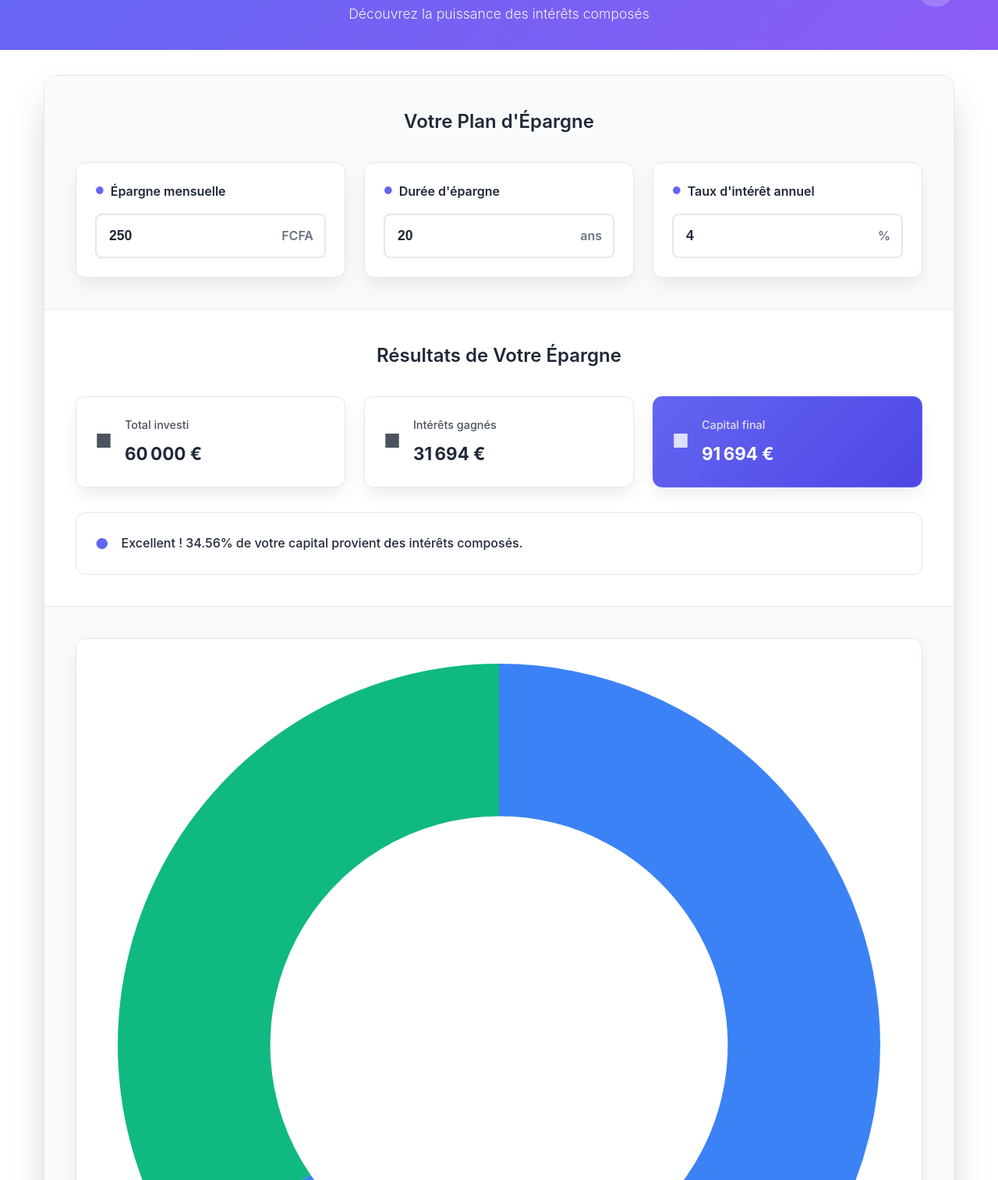
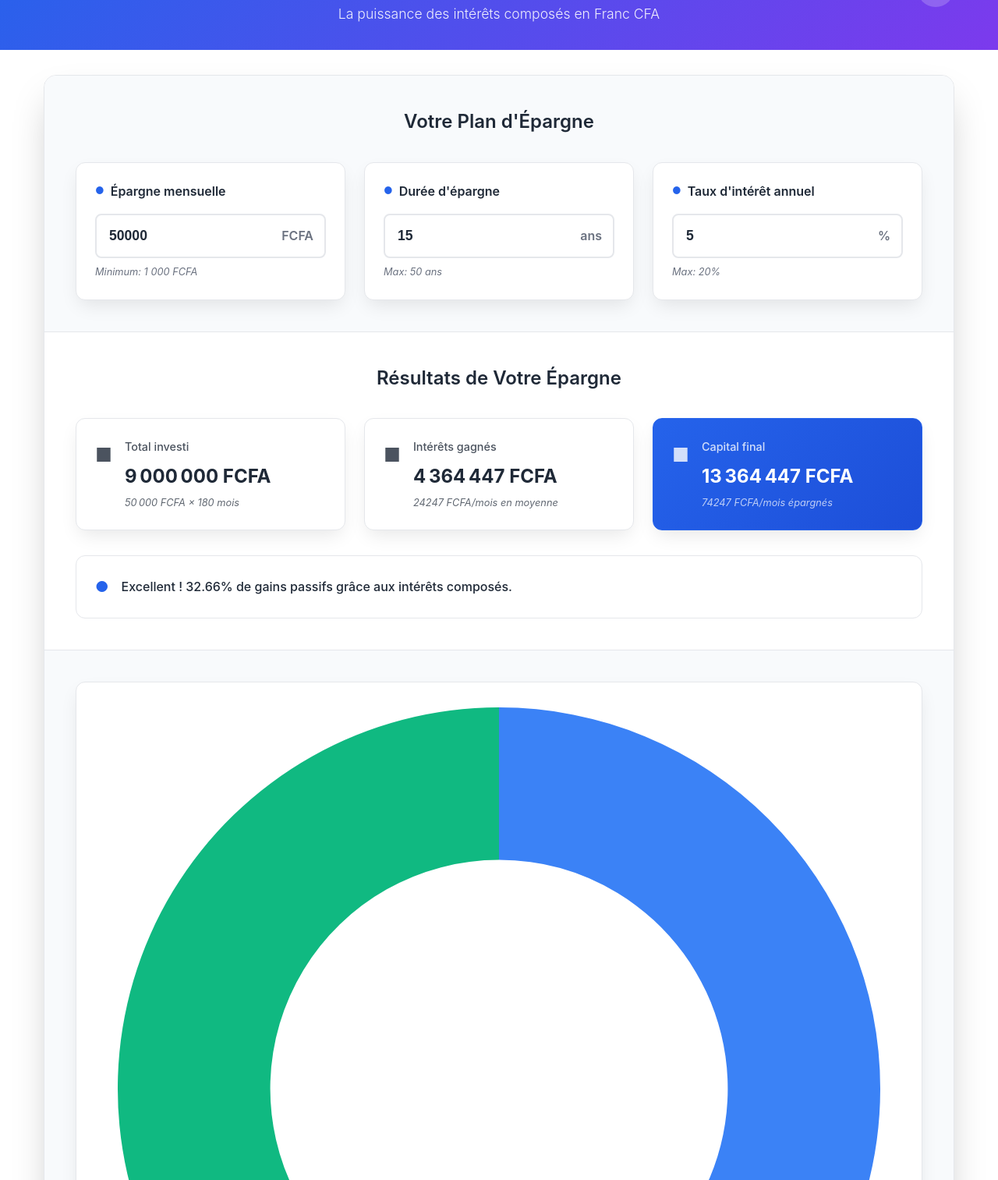
Before and after one commit to OlivierTiam/Calculateur-d--pargne, a plain HTML site: page index.html in a window 1280 px wide. Shown: the part 87-1600 px from the top of the page at 78% size. Drawn offline with nearby package versions, Linux system fonts and the light colour scheme.

Commit message:
MISE AJOUT

```diff
--- a/index.html
+++ b/index.html
@@ -3,7 +3,7 @@
 <head>
     <meta charset="UTF-8">
     <meta name="viewport" content="width=device-width, initial-scale=1.0">
-    <title>Calculateur d'Épargne | Intérêts Composés</title>
+    <title>Calculateur d'Épargne FCFA | Intérêts Composés</title>
     <link rel="stylesheet" href="style.css">
     <script src="https://cdn.jsdelivr.net/npm/chart.js"></script>
 </head>
@@ -13,10 +13,10 @@
         <header class="header">
             <div class="header-content">
                 <div class="logo">
-                    <div class="logo-icon"></div>
-                    <h1>Calculateur d'Épargne Intelligent</h1>
+                    <div class="logo-icon">●</div>
+                    <h1>Calculateur d'Épargne FCFA</h1>
                 </div>
-                <p class="tagline">Découvrez la puissance des intérêts composés</p>
+                <p class="tagline">La puissance des intérêts composés en Franc CFA</p>
                 <button class="theme-toggle" id="themeToggle">
                     <span class="theme-icon">🌙</span>
                 </button>
@@ -38,9 +38,10 @@
                                 Épargne mensuelle
                             </label>
                             <div class="input-wrapper">
-                                <input type="number" id="montantMensuel" value="250" min="1" class="modern-input">
+                                <input type="number" id="montantMensuel" value="50000" min="1000" step="1000" class="modern-input">
                                 <span class="input-suffix">FCFA</span>
                             </div>
+                            <div class="input-hint">Minimum: 1 000 FCFA</div>
                         </div>
 
                         <div class="input-card">
@@ -49,9 +50,10 @@
                                 Durée d'épargne
                             </label>
                             <div class="input-wrapper">
-                                <input type="number" id="duree" value="20" min="1" class="modern-input">
+                                <input type="number" id="duree" value="15" min="1" max="50" class="modern-input">
                                 <span class="input-suffix">ans</span>
                             </div>
+                            <div class="input-hint">Max: 50 ans</div>
                         </div>
 
                         <div class="input-card">
@@ -60,9 +62,10 @@
                                 Taux d'intérêt annuel
                             </label>
                             <div class="input-wrapper">
-                                <input type="number" id="taux" value="4" min="0" step="0.1" class="modern-input">
+                                <input type="number" id="taux" value="5" min="0" max="20" step="0.1" class="modern-input">
                                 <span class="input-suffix">%</span>
                             </div>
+                            <div class="input-hint">Max: 20%</div>
                         </div>
                     </div>
                 </div>
@@ -76,7 +79,8 @@
                             <div class="result-icon">■</div>
                             <div class="result-info">
                                 <div class="result-label">Total investi</div>
-                                <div class="result-value" id="totalVerse">0 €</div>
+                                <div class="result-value" id="totalVerse">0 FCFA</div>
+                                <div class="result-detail" id="detailVerse"></div>
                             </div>
                         </div>
 
@@ -84,7 +88,8 @@
                             <div class="result-icon">■</div>
                             <div class="result-info">
                                 <div class="result-label">Intérêts gagnés</div>
-                                <div class="result-value" id="interets">0 €</div>
+                                <div class="result-value" id="interets">0 FCFA</div>
+                                <div class="result-detail" id="detailInterets"></div>
                             </div>
                         </div>
 
@@ -92,7 +97,8 @@
                             <div class="result-icon">■</div>
                             <div class="result-info">
                                 <div class="result-label">Capital final</div>
-                                <div class="result-value" id="capitalFinal">0 €</div>
+                                <div class="result-value" id="capitalFinal">0 FCFA</div>
+                                <div class="result-detail" id="detailCapital"></div>
                             </div>
                         </div>
                     </div>
@@ -117,7 +123,7 @@
 
         <!-- Footer -->
         <footer class="footer">
-            <p>Développé pour démontrer la puissance de l'épargne régulière</p>
+            <p>Développé pour la communauté francophone africaine • Données sauvegardées localement</p>
         </footer>
     </div>
 
--- a/script.js
+++ b/script.js
@@ -1,5 +1,5 @@
-// Calculateur d'Épargne Intelligent avec persistance des données
-class CalculateurEpargne {
+// Calculateur d'Épargne FCFA avec persistance des données
+class CalculateurEpargneFCFA {
     constructor() {
         this.wealthChart = null;
         this.progressChart = null;
@@ -7,9 +7,9 @@ class CalculateurEpargne {
         this.utilisateurId = this.genererIdUtilisateur();
 
         this.colors = {
-            primary: '#818cf8',
-            secondary: '#34d399',
-            accent: '#a78bfa',
+            primary: '#3b82f6',
+            secondary: '#10b981',
+            accent: '#8b5cf6',
             verse: '#3b82f6',
             interets: '#10b981',
             capital: '#8b5cf6'
@@ -19,21 +19,23 @@ class CalculateurEpargne {
     }
 
     genererIdUtilisateur() {
-        // Génère un ID unique basé sur le navigateur et l'appareil
-        return 'user_' + Math.random().toString(36).substr(2, 9);
+        let id = localStorage.getItem('epargne_user_id');
+        if (!id) {
+            id = 'user_' + Math.random().toString(36).substr(2, 9);
+            localStorage.setItem('epargne_user_id', id);
+        }
+        return id;
     }
 
     init() {
+        console.log('Initialisation pour:', this.utilisateurId);
         this.initTheme();
         this.chargerParametres();
         this.bindEvents();
         this.initCharts();
         this.calculerEpargne();
-
-        console.log('Calculateur d\'épargne initialisé pour:', this.utilisateurId);
     }
 
-    // Sauvegarde des paramètres dans le localStorage
     sauvegarderParametres() {
         const parametres = {
             montantMensuel: document.getElementById('montantMensuel').value,
@@ -44,9 +46,9 @@ class CalculateurEpargne {
         };
 
         localStorage.setItem(`epargne_params_${this.utilisateurId}`, JSON.stringify(parametres));
+        console.log('Paramètres sauvegardés:', parametres);
     }
 
-    // Chargement des paramètres depuis le localStorage
     chargerParametres() {
         const saved = localStorage.getItem(`epargne_params_${this.utilisateurId}`);
 
@@ -54,12 +56,10 @@ class CalculateurEpargne {
             try {
                 const parametres = JSON.parse(saved);
 
-                // Mettre à jour les champs de formulaire
-                document.getElementById('montantMensuel').value = parametres.montantMensuel || 250;
-                document.getElementById('duree').value = parametres.duree || 20;
-                document.getElementById('taux').value = parametres.taux || 4;
+                document.getElementById('montantMensuel').value = parametres.montantMensuel || 50000;
+                document.getElementById('duree').value = parametres.duree || 15;
+                document.getElementById('taux').value = parametres.taux || 5;
 
-                // Mettre à jour le thème si différent
                 if (parametres.theme && parametres.theme !== this.theme) {
                     this.theme = parametres.theme;
                     this.applyTheme();
@@ -67,7 +67,7 @@ class CalculateurEpargne {
 
                 console.log('Paramètres chargés:', parametres);
             } catch (e) {
-                console.error('Erreur lors du chargement des paramètres:', e);
+                console.error('Erreur chargement paramètres:', e);
                 this.parametresParDefaut();
             }
         } else {
@@ -76,12 +76,11 @@ class CalculateurEpargne {
     }
 
     parametresParDefaut() {
-        document.getElementById('montantMensuel').value = 250;
-        document.getElementById('duree').value = 20;
-        document.getElementById('taux').value = 4;
+        document.getElementById('montantMensuel').value = 50000;
+        document.getElementById('duree').value = 15;
+        document.getElementById('taux').value = 5;
     }
 
-    // Sauvegarde des résultats pour historique
     sauvegarderResultats(resultats) {
         const historique = this.chargerHistorique();
 
@@ -95,9 +94,8 @@ class CalculateurEpargne {
             resultats: resultats
         };
 
-        // Garder seulement les 10 dernières entrées
         historique.unshift(entree);
-        if (historique.length > 10) {
+        if (historique.length > 5) {
             historique.pop();
         }
 
@@ -109,18 +107,7 @@ class CalculateurEpargne {
         return saved ? JSON.parse(saved) : [];
     }
 
-    // Affichage de l'historique (optionnel)
-    afficherDernierCalcul() {
-        const historique = this.chargerHistorique();
-        if (historique.length > 0) {
-            const dernier = historique[0];
-            const date = new Date(dernier.timestamp).toLocaleDateString('fr-FR');
-            console.log(`Dernier calcul le ${date}:`, dernier.resultats);
-        }
-    }
-
     initTheme() {
-        // Vérifier la préférence système ou le thème sauvegardé
         const savedTheme = localStorage.getItem(`epargne_theme_${this.utilisateurId}`);
         const prefersDark = window.matchMedia('(prefers-color-scheme: dark)').matches;
 
@@ -133,7 +120,6 @@ class CalculateurEpargne {
         const themeIcon = document.querySelector('.theme-icon');
         themeIcon.textContent = this.theme === 'dark' ? '☀️' : '🌙';
 
-        // Sauvegarder la préférence de thème
         localStorage.setItem(`epargne_theme_${this.utilisateurId}`, this.theme);
     }
 
@@ -157,7 +143,6 @@ class CalculateurEpargne {
     }
 
     bindEvents() {
-        // Inputs avec sauvegarde automatique
         const inputs = ['montantMensuel', 'duree', 'taux'];
         inputs.forEach(id => {
             const input = document.getElementById(id);
@@ -167,19 +152,16 @@ class CalculateurEpargne {
             });
         });
 
-        // Bouton thème
         document.getElementById('themeToggle').addEventListener('click', () => {
             this.toggleTheme();
         });
 
-        // Sauvegarde lors du déchargement de la page
         window.addEventListener('beforeunload', () => {
             this.sauvegarderParametres();
         });
 
-        // Synchronisation entre onglets
         window.addEventListener('storage', (e) => {
-            if (e.key === `epargne_params_${this.utilisateurId}`) {
+            if (e.key === `epargne_params_${this.utilisateurId}` && e.newValue) {
                 this.chargerParametres();
                 this.calculerEpargne();
             }
@@ -215,7 +197,13 @@ class CalculateurEpargne {
     }
 
     validerInputs(data) {
-        return data.mensuel > 0 && data.annees > 0 && data.taux >= 0;
+        const isValid = data.mensuel >= 1000 && data.annees >= 1 && data.annees <= 50 && data.taux >= 0 && data.taux <= 20;
+
+        if (!isValid) {
+            console.warn('Validation échouée:', data);
+        }
+
+        return isValid;
     }
 
     calculerInteretsComposes(data) {
@@ -248,6 +236,7 @@ class CalculateurEpargne {
         this.mettreAJourElement('interets', this.formaterMontant(interets));
         this.mettreAJourElement('capitalFinal', this.formaterMontant(capitalFinal));
 
+        this.mettreAJourDetails(totalInvesti, interets, capitalFinal);
         this.afficherConseil(interets, totalInvesti, pourcentageInterets);
         this.animerResultats();
     }
@@ -257,8 +246,17 @@ class CalculateurEpargne {
         element.textContent = valeur;
     }
 
+    mettreAJourDetails(totalInvesti, interets, capitalFinal) {
+        const mensuel = parseFloat(document.getElementById('montantMensuel').value) || 0;
+        const annees = parseFloat(document.getElementById('duree').value) || 0;
+
+        document.getElementById('detailVerse').textContent = `${this.formaterMontant(mensuel)} × ${annees * 12} mois`;
+        document.getElementById('detailInterets').textContent = `${Math.round((interets / (annees * 12)))} FCFA/mois en moyenne`;
+        document.getElementById('detailCapital').textContent = `${Math.round(capitalFinal / (annees * 12))} FCFA/mois épargnés`;
+    }
+
     formaterMontant(montant) {
-        return new Intl.NumberFormat('fr-FR').format(montant) + ' €';
+        return new Intl.NumberFormat('fr-FR').format(montant) + ' FCFA';
     }
 
     afficherConseil(interets, totalInvesti, pourcentageInterets) {
@@ -266,13 +264,13 @@ class CalculateurEpargne {
         let message;
 
         if (interets === 0) {
-            message = 'Commencez votre stratégie d\'épargne pour profiter des intérêts composés';
+            message = 'Augmentez le taux ou la durée pour voir les intérêts composés en action';
         } else if (pourcentageInterets < 25) {
-            message = `Les intérêts représentent ${pourcentageInterets}% de votre capital total.`;
+            message = `Les intérêts représentent ${pourcentageInterets}% de votre capital. L'épargne régulière paie !`;
         } else if (pourcentageInterets < 50) {
-            message = `Excellent ! ${pourcentageInterets}% de votre capital provient des intérêts composés.`;
+            message = `Excellent ! ${pourcentageInterets}% de gains passifs grâce aux intérêts composés.`;
         } else {
-            message = `Remarquable ! Plus de la moitié (${pourcentageInterets}%) de votre capital est généré par les intérêts.`;
+            message = `Exceptionnel ! Plus de la moitié de votre capital (${pourcentageInterets}%) provient des intérêts.`;
         }
 
         elementConseil.innerHTML = `
@@ -299,7 +297,6 @@ class CalculateurEpargne {
         const ctx = document.getElementById('wealthChart').getContext('2d');
         const isDark = this.theme === 'dark';
         const textColor = isDark ? '#f9fafb' : '#1f2937';
-        const gridColor = isDark ? '#4b5563' : '#e5e7eb';
 
         this.wealthChart = new Chart(ctx, {
             type: 'doughnut',
@@ -458,7 +455,7 @@ class CalculateurEpargne {
     }
 }
 
-// Initialisation de l'application
+// Initialisation
 document.addEventListener('DOMContentLoaded', () => {
-    new CalculateurEpargne();
+    new CalculateurEpargneFCFA();
 });
--- a/style.css
+++ b/style.css
@@ -7,10 +7,10 @@
 
 :root {
     /* Couleurs thème clair */
-    --primary: #6366f1;
-    --primary-dark: #4f46e5;
-    --secondary: #10b981;
-    --accent: #8b5cf6;
+    --primary: #2563eb;
+    --primary-dark: #1d4ed8;
+    --secondary: #059669;
+    --accent: #7c3aed;
     --text-primary: #1f2937;
     --text-secondary: #6b7280;
     --bg-primary: #ffffff;
@@ -23,10 +23,10 @@
 
 [data-theme="dark"] {
     /* Couleurs thème sombre */
-    --primary: #818cf8;
-    --primary-dark: #6366f1;
-    --secondary: #34d399;
-    --accent: #a78bfa;
+    --primary: #3b82f6;
+    --primary-dark: #2563eb;
+    --secondary: #10b981;
+    --accent: #8b5cf6;
     --text-primary: #f9fafb;
     --text-secondary: #d1d5db;
     --bg-primary: #111827;
@@ -156,7 +156,7 @@ body {
 
 .input-grid {
     display: grid;
-    grid-template-columns: repeat(auto-fit, minmax(250px, 1fr));
+    grid-template-columns: repeat(auto-fit, minmax(280px, 1fr));
     gap: 1.5rem;
 }
 
@@ -193,6 +193,7 @@ body {
     position: relative;
     display: flex;
     align-items: center;
+    margin-bottom: 0.5rem;
 }
 
 .modern-input {
@@ -210,7 +211,7 @@ body {
 .modern-input:focus {
     outline: none;
     border-color: var(--primary);
-    box-shadow: 0 0 0 3px rgba(99, 102, 241, 0.1);
+    box-shadow: 0 0 0 3px rgba(37, 99, 235, 0.1);
 }
 
 .input-suffix {
@@ -218,6 +219,12 @@ body {
     right: 1rem;
     font-weight: 600;
     color: var(--text-secondary);
+}
+
+.input-hint {
+    font-size: 0.8rem;
+    color: var(--text-secondary);
+    font-style: italic;
 }
 
 /* Results Section */
@@ -235,7 +242,7 @@ body {
 
 .results-grid {
     display: grid;
-    grid-template-columns: repeat(auto-fit, minmax(200px, 1fr));
+    grid-template-columns: repeat(auto-fit, minmax(250px, 1fr));
     gap: 1.5rem;
     margin-bottom: 2rem;
 }
@@ -246,7 +253,7 @@ body {
     border-radius: 12px;
     box-shadow: var(--shadow);
     display: flex;
-    align-items: center;
+    align-items: flex-start;
     gap: 1rem;
     transition: all 0.3s ease;
     border: 1px solid var(--border-color);
@@ -267,6 +274,7 @@ body {
     font-size: 1.5rem;
     flex-shrink: 0;
     opacity: 0.8;
+    margin-top: 0.25rem;
 }
 
 .result-info {
@@ -281,9 +289,16 @@ body {
 }
 
 .result-value {
-    font-size: 1.4rem;
+    font-size: 1.5rem;
     font-weight: 700;
+    margin-bottom: 0.25rem;
     transition: all 0.3s ease;
+}
+
+.result-detail {
+    font-size: 0.8rem;
+    opacity: 0.7;
+    font-style: italic;
 }
 
 .result-value.updated {
@@ -347,6 +362,7 @@ body {
     padding: 2rem 1rem;
     margin-top: auto;
     border-top: 1px solid var(--border-color);
+    font-size: 0.9rem;
 }
 
 /* Responsive */
@@ -397,4 +413,8 @@ body {
     .logo h1 {
         font-size: 1.3rem;
     }
+
+    .result-value {
+        font-size: 1.3rem;
+    }
 }
```
